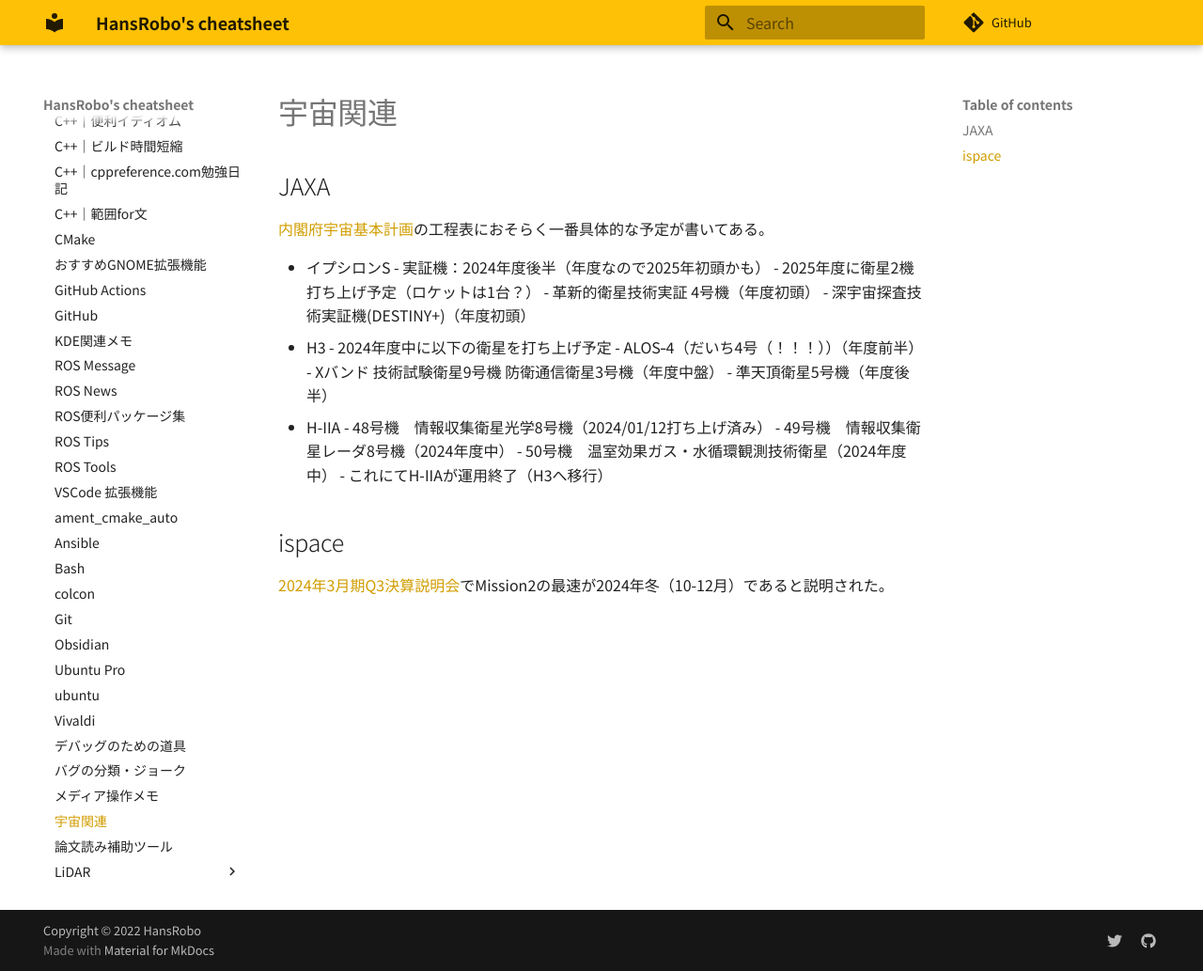
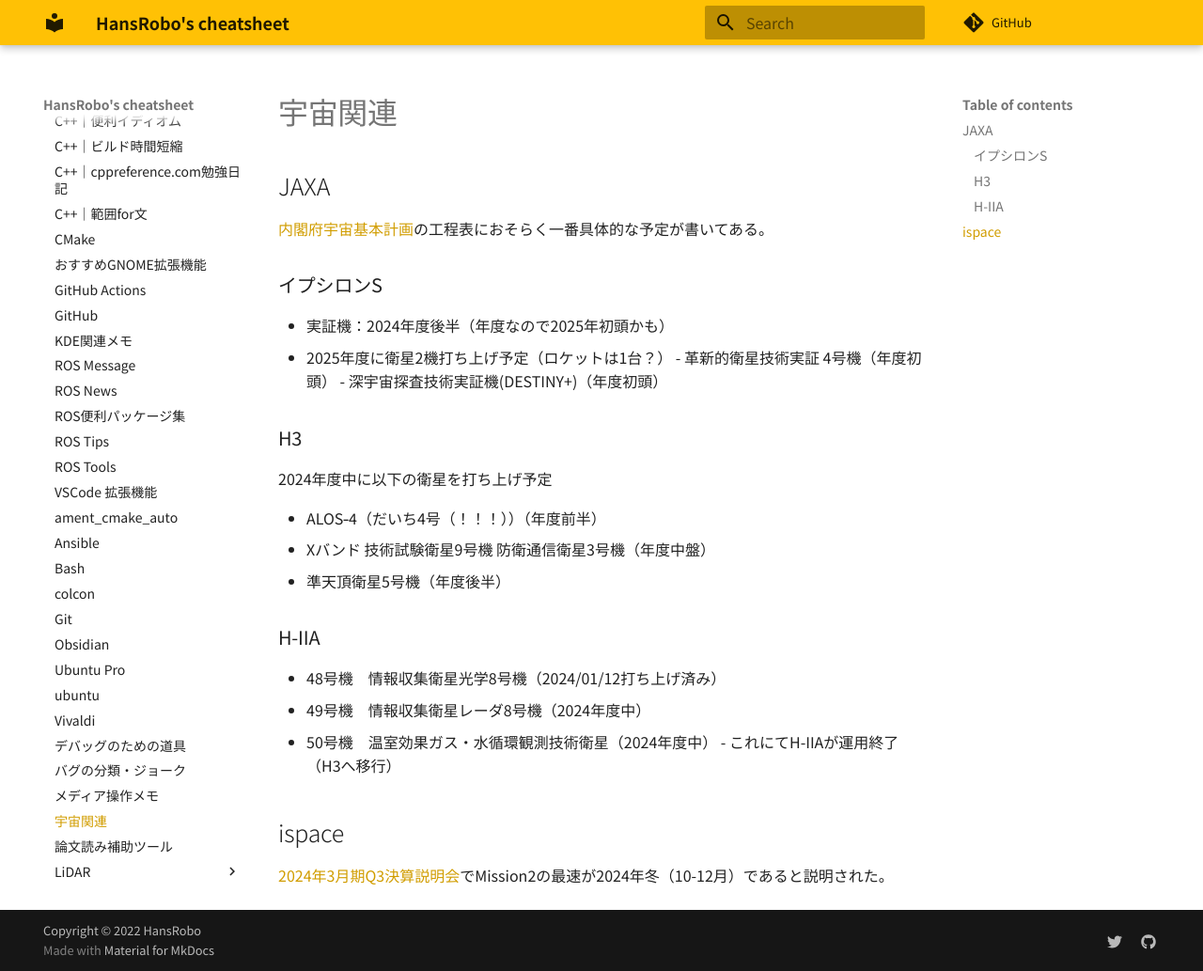
Before and after one commit to HansRobo/mycheatsheet_mkdocs, an MkDocs documentation site: the page built from docs/cheatsheets/宇宙関連.md, in a window 1280 px wide and 1033 px high. Shown: the whole window at 94% size. Built offline with MkDocs 1.6.1 and Material for MkDocs 9.7.7, drawn with Linux system fonts in a browser that asks for light colours; some web fonts are replaced; comment, search, counter and statistics services are not loaded.

Commit message:
🔄 synced local 'docs/cheatsheets' with remote 'cheatsheets'

```diff
--- a/docs/cheatsheets/宇宙関連.md
+++ b/docs/cheatsheets/宇宙関連.md
@@ -6,21 +6,27 @@
 
 [内閣府宇宙基本計画](https://www8.cao.go.jp/space/plan/keikaku.html)の工程表におそらく一番具体的な予定が書いてある。
 
-- イプシロンS
-	- 実証機：2024年度後半（年度なので2025年初頭かも）
-	- 2025年度に衛星2機打ち上げ予定（ロケットは1台？）
-		- ⾰新的衛星技術実証 4号機（年度初頭）
-		- 深宇宙探査技術実証機(DESTINY+)（年度初頭）
-- H3
-	- 2024年度中に以下の衛星を打ち上げ予定
-		- ALOS‐4（だいち4号（！！！））（年度前半）
-		- Xバンド 技術試験衛星9号機 防衛通信衛星3号機（年度中盤）
-		- 準天頂衛星5号機（年度後半）
-- H-IIA
-	- 48号機　情報収集衛星光学8号機（2024/01/12打ち上げ済み）
-	- 49号機　情報収集衛星レーダ8号機（2024年度中）
-	- 50号機　温室効果ガス・⽔循環観測技術衛星（2024年度中）
-		- これにてH-IIAが運用終了（H3へ移行）
+### イプシロンS
+
+- 実証機：2024年度後半（年度なので2025年初頭かも）
+- 2025年度に衛星2機打ち上げ予定（ロケットは1台？）
+	- ⾰新的衛星技術実証 4号機（年度初頭）
+	- 深宇宙探査技術実証機(DESTINY+)（年度初頭）
+
+### H3
+
+2024年度中に以下の衛星を打ち上げ予定
+
+- ALOS‐4（だいち4号（！！！））（年度前半）
+- Xバンド 技術試験衛星9号機 防衛通信衛星3号機（年度中盤）
+- 準天頂衛星5号機（年度後半）
+
+### H-IIA
+
+- 48号機　情報収集衛星光学8号機（2024/01/12打ち上げ済み）
+- 49号機　情報収集衛星レーダ8号機（2024年度中）
+- 50号機　温室効果ガス・⽔循環観測技術衛星（2024年度中）
+	- これにてH-IIAが運用終了（H3へ移行）
 
 ## ispace
 
```
